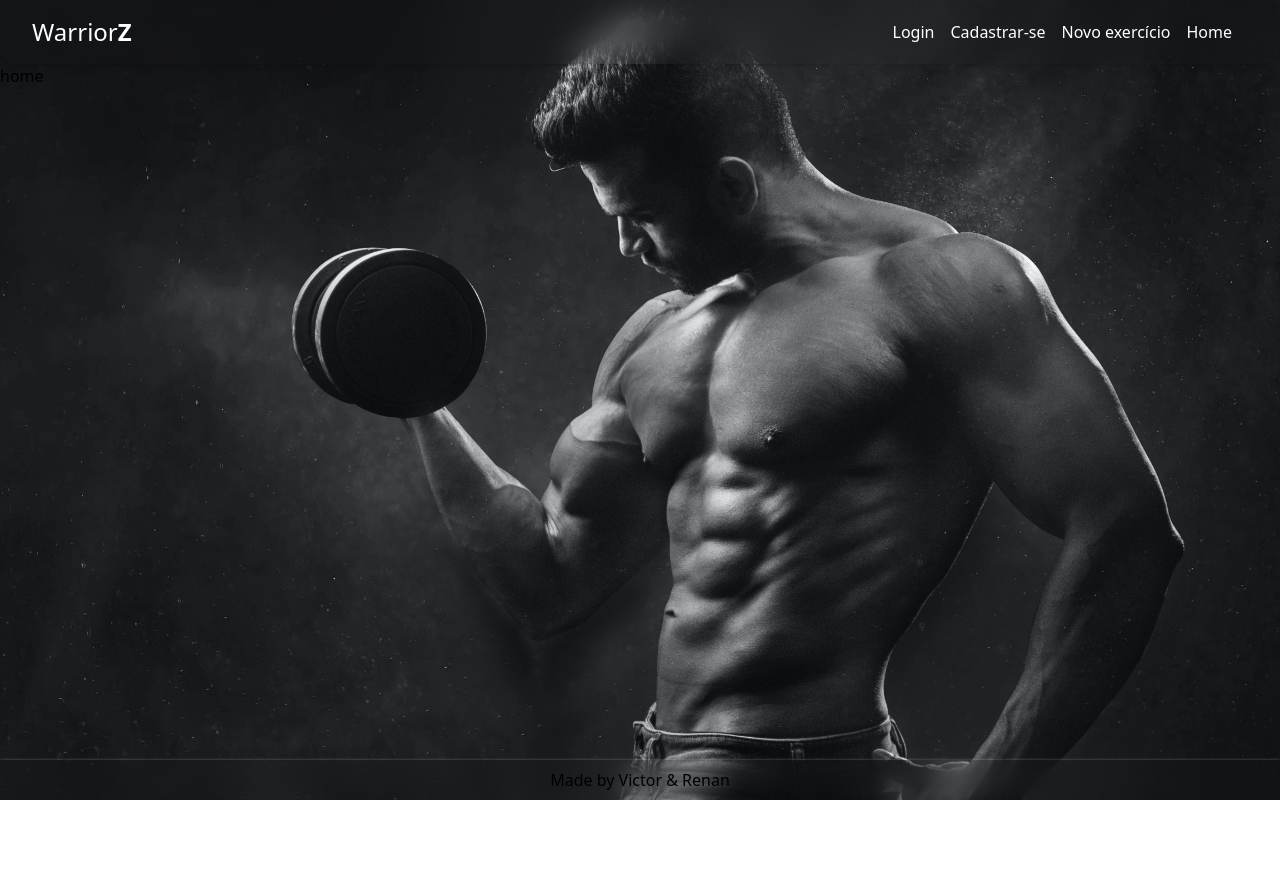
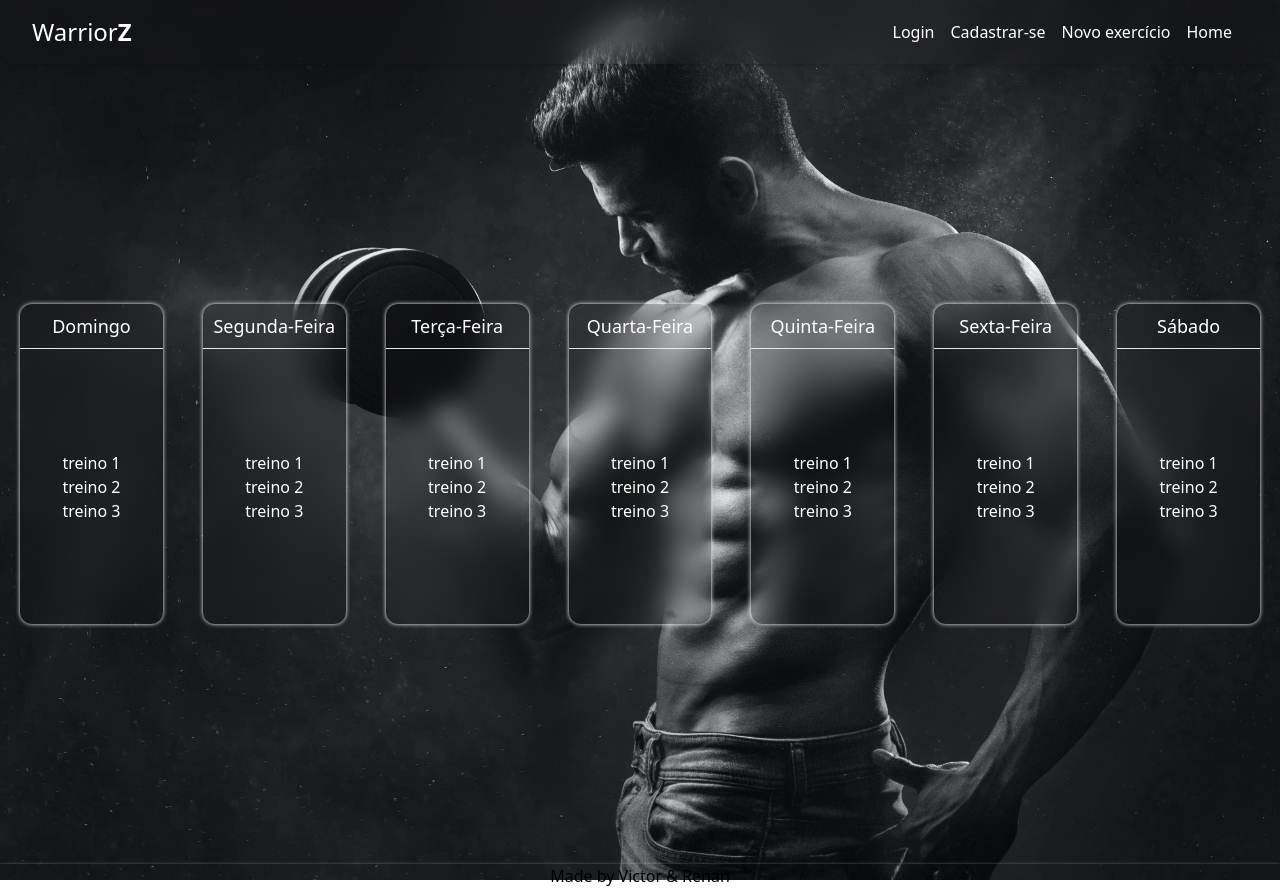
Before and after one commit to L0rdSaiyan/gymz-web-app, a Next.js app: page /home in a window 1280 px wide. Before the commit the page ends 800 px from the top, so only its background shows below. Built offline with nearby package versions, Linux system fonts and the light colour scheme.

Commit message:
corrigido bugs

```diff
--- /dev/null
+++ b/src/app/components/Card/Card.tsx
@@ -0,0 +1,21 @@
+interface PropsType {
+  day: string;
+}
+
+export default function Card({ day }: PropsType) {
+  return (
+    <>
+      <div className="w-full sm:w-[50%] text-white rounded-xl h-[50%] m-5 flex flex-col hover:scale-105 transition-transform duration-200 cursor-pointer bg-transparent backdrop-blur-md shadow-[0px_0px_4px_white] z-10"> {/* Adiciona z-10 */}
+        <div className="flex p-2 justify-center">
+          <h1 className="text-lg">{day}</h1>
+        </div>
+        <hr />
+        <div className="flex flex-col items-center justify-center h-full">
+          <span>treino 1</span>
+          <span>treino 2</span>
+          <span>treino 3</span>
+        </div>
+      </div>
+    </>
+  );
+}
--- a/src/app/components/Header/header.tsx
+++ b/src/app/components/Header/header.tsx
@@ -23,7 +23,7 @@ export default function Header() {
   }, []);
 
   return (
-    <header className="flex justify-between bg-transparent shadow-md rounded-2xl backdrop-blur-lg w-full p-4 ">
+    <header className="flex z-10 justify-between bg-transparent shadow-md rounded-2xl backdrop-blur-lg w-full p-4 ">
       <p className="text-white text-2xl ml-4">
         Warrior<b>Z</b>
       </p>
--- a/src/app/home/page.tsx
+++ b/src/app/home/page.tsx
@@ -1,6 +1,20 @@
+import Card from "../components/Card/Card";
+
 export default function Home()
 {
     return(
-        <p>home</p>
+         <div className="w-full h-screen flex justify-center items-center ">
+            <div className="w-full h-[80%] flex flex-col justify-center items-center sm:flex-col md:flex-col lg:flex-row xl:flex-row">
+                <Card day="Domingo"></Card>
+                <Card day="Segunda-Feira"></Card>
+                <Card day="Terça-Feira"></Card>
+                <Card day="Quarta-Feira"></Card>
+                <Card day="Quinta-Feira"></Card>
+                <Card day="Sexta-Feira"></Card>
+                <Card day="Sábado"></Card>
+            </div>
+         </div>
+
+
     )
 }
--- a/src/app/login/page.tsx
+++ b/src/app/login/page.tsx
@@ -6,7 +6,7 @@ import InputText from "../components/form/InputText/inputText";
 import SubmitBtn from "../components/form/SubmitBtn/submitBtn";
 import { handler } from "../axios/axios";
 import User from "../types/user";
-import { loginUser, swalAlert, redirect } from "../commons/commons";
+import { loginUser, swalAlert, redirect, logout } from "../commons/commons";
 import InputEmail from "../components/inputEmail/InputEmail";
 import Link from "next/link";
 
@@ -28,17 +28,20 @@ export default function Page() {
     event.preventDefault();
     swalAlert("Buscando usuário...", "Por favor, aguarde.", "info");
     try {
+      //get user info
       const response = await handler.post('/get_user_by_email_password', { email: userEmail, password: userPassword });
       const { email, id, name, password } = response.data;
-      const exercicesResponse = await handler.get(`/get_user_exercices/1`);
+      const returnedUser = new User(name, password, id, email);
+      //get user's exercices info
+      const exercicesResponse = await handler.get(`/get_user_exercices/${id}`);
       const data = exercicesResponse.data;
       console.log(data);
-      const returnedUser = new User(name, password, id, email);
-      setUser(returnedUser);
-      loginUser(returnedUser);
+      logout()
+      setUser(loginUser(returnedUser));
+
       swalAlert(`Bem vindo, ${returnedUser._name}!`, "Login realizado", "success");
       setTimeout(() => {
-        router.push('/home');
+        redirect('/home')
       }, 3000);
     } catch (error: any) {
       swalAlert("error", "Usuário não encontrado!", "error");
--- a/src/app/types/user.ts
+++ b/src/app/types/user.ts
@@ -36,6 +36,7 @@ export default class User
 
 }
 
+//criar
 
 
 
```
